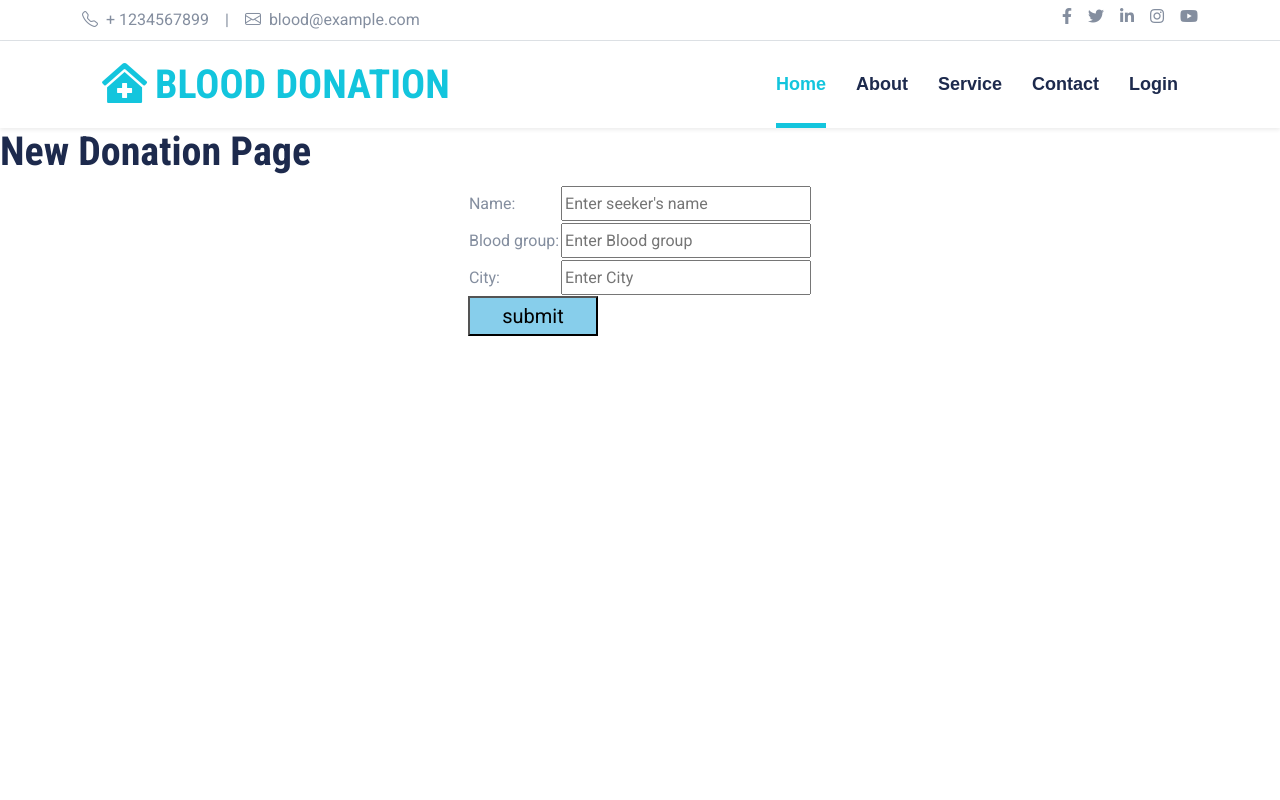
After one commit to Nanepallilokesh/PROJECT_finalyr, a Flask app: page /new_seeker in a window 1280 px wide. The commit adds this page. Run offline with Flask 3, Linux system fonts and the light colour scheme; some libraries are stand-ins or nearby versions.

Commit message:
seventh commit

```diff
--- a/app.py
+++ b/app.py
@@ -46,7 +46,7 @@ def Login():
             user=cursor.fetchone()
             if user:
                 session['logged_in'] = True
-                return render_template('/hospital/new_donation.html')
+                return render_template('/hospital/index.html')
             else:
                 return redirect(url_for('Login'))
         else:
@@ -95,6 +95,8 @@ def Logout():
 # Redirect to the home page
 
 
-
+@app.route('/new_seeker')
+def new_seeker():
+    return render_template('/hospital/new_seeker.html')
 if __name__ == "__main__":
     app.run(debug=True)
--- /dev/null
+++ b/templates/hospital/new_seeker.html
@@ -0,0 +1,129 @@
+<html lang="en">
+<head>
+    <meta charset="UTF-8">
+    <meta name="viewport" content="width=device-width, initial-scale=1.0">
+    <title>BLOOD DONATION</title>
+     <!-- Favicon -->
+     <link href="img/favicon.ico" rel="icon">
+
+     <!-- Google Web Fonts -->
+     <link rel="preconnect" href="https://fonts.gstatic.com">
+     <link href="https://fonts.googleapis.com/css2?family=Roboto+Condensed:wght@400;700&family=Roboto:wght@400;700&display=swap" rel="stylesheet">
+
+     <!-- Icon Font Stylesheet -->
+     <link href="https://cdnjs.cloudflare.com/ajax/libs/font-awesome/5.15.0/css/all.min.css" rel="stylesheet">
+     <link href="https://cdn.jsdelivr.net/npm/bootstrap-icons@1.4.1/font/bootstrap-icons.css" rel="stylesheet">
+
+     <!-- Libraries Stylesheet -->
+     <link href="lib/owlcarousel/assets/owl.carousel.min.css" rel="stylesheet">
+     <link href="lib/tempusdominus/css/tempusdominus-bootstrap-4.min.css" rel="stylesheet" />
+     <link rel="stylesheet" href="/static/css/bootstrap.min.css">
+     <link rel="stylesheet" href="/static/css/style.css">
+
+ </head>
+
+ <body>
+     <!-- Topbar Start -->
+     <div class="container-fluid py-2 border-bottom d-none d-lg-block">
+         <div class="container">
+             <div class="row">
+                 <div class="col-md-6 text-center text-lg-start mb-2 mb-lg-0">
+                     <div class="d-inline-flex align-items-center">
+                         <a class="text-decoration-none text-body pe-3" href=""><i class="bi bi-telephone me-2"></i>+ 1234567899</a>
+                         <span class="text-body">|</span>
+                         <a class="text-decoration-none text-body px-3" href=""><i class="bi bi-envelope me-2"></i>blood@example.com</a>
+                     </div>
+                 </div>
+                 <div class="col-md-6 text-center text-lg-end">
+                     <div class="d-inline-flex align-items-center">
+                         <a class="text-body px-2" href="">
+                             <i class="fab fa-facebook-f"></i>
+                         </a>
+                         <a class="text-body px-2" href="">
+                             <i class="fab fa-twitter"></i>
+                         </a>
+                         <a class="text-body px-2" href="">
+                             <i class="fab fa-linkedin-in"></i>
+                         </a>
+                         <a class="text-body px-2" href="">
+                             <i class="fab fa-instagram"></i>
+                         </a>
+                         <a class="text-body ps-2" href="">
+                             <i class="fab fa-youtube"></i>
+                         </a>
+                     </div>
+                 </div>
+             </div>
+         </div>
+     </div>
+     <!-- Topbar End -->
+
+    <!-- Navbar Start -->
+<div class="container-fluid sticky-top bg-white shadow-sm">
+    <div class="container">
+        <nav class="navbar navbar-expand-lg bg-white navbar-light py-3 py-lg-0">
+            <a href="{{ url_for('index') }}" class="navbar-brand">
+                <h1 class="m-0 text-uppercase text-primary"><i class="fa fa-clinic-medical me-2"></i>BLOOD DONATION</h1>
+            </a>
+            <button class="navbar-toggler" type="button" data-bs-toggle="collapse" data-bs-target="#navbarCollapse">
+                <span class="navbar-toggler-icon"></span>
+            </button>
+            <div class="collapse navbar-collapse" id="navbarCollapse">
+                <div class="navbar-nav ms-auto py-0">
+                    <a href="{{ url_for('index') }}" class="nav-item nav-link active">Home</a>
+                    <a href="{{ url_for('About') }}" class="nav-item nav-link">About</a>
+                    <a href="{{ url_for('Service') }}" class="nav-item nav-link">Service</a>
+                    <a href="{{ url_for('Contact') }}" class="nav-item nav-link">Contact</a>
+
+                    {% if session.get('logged_in') != True %}
+                        <!-- Login Button only visible if the user is not logged in -->
+                        <a onclick="showModal()" class="nav-item nav-link">Login</a>
+                        {% else %}
+                        <!-- Logout Button when the user is logged in -->
+                        <a href="{{ url_for('Logout') }}" class="nav-item nav-link">Logout</a>
+                        {% endif %}
+                </div>
+            </div>
+        </nav>
+    </div>
+</div>
+<!-- Navbar End -->
+    <h1>New Donation Page</h1>
+    <center>
+    <table>
+        <tr>
+            <td>
+
+                <form action="#">
+
+                    <fieldset>
+
+                        <table>
+                            <tr>
+                                <td>Name:</td>
+                                <td><input type="text" name="name" placeholder="Enter seeker's name" style="height:35px;width:250px;"></td>
+                            </tr>
+                            <tr>
+                                <td>Blood group:</td>
+                                <td><input type="text" name="name" placeholder="Enter Blood group" style="height:35px;width:250px;"></td>
+                            </tr>
+                            <tr>
+                                <td>City:</td>
+                                <td><input type="text" name="name" placeholder="Enter City" style="height:35px;width:250px;"></td>
+                            </tr>
+
+                        </table>
+
+                        <div class="sub">
+                            <button style="height:40px;width:130px;background-color:skyblue;font-size:20px;">submit</button>
+                        </div>
+                    </fieldset>
+
+                </form>
+
+            </td>
+        </tr>
+    </table>
+    </center>
+</body>
+</html>
```
Also changed, not shown: templates/about.html (+35 -0 lines), templates/contact.html (+35 -0 lines), templates/hospital/index.html (+86 -0 lines), templates/hospital/new_donation.html (deleted, +0 -75 lines), templates/service.html (+37 -0 lines), static/css/style.css (line endings or trailing spaces).
